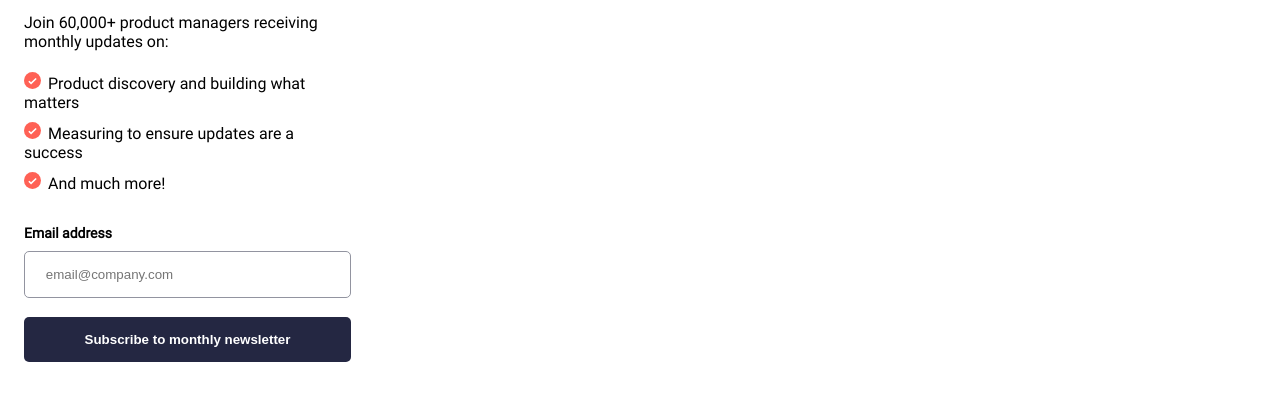
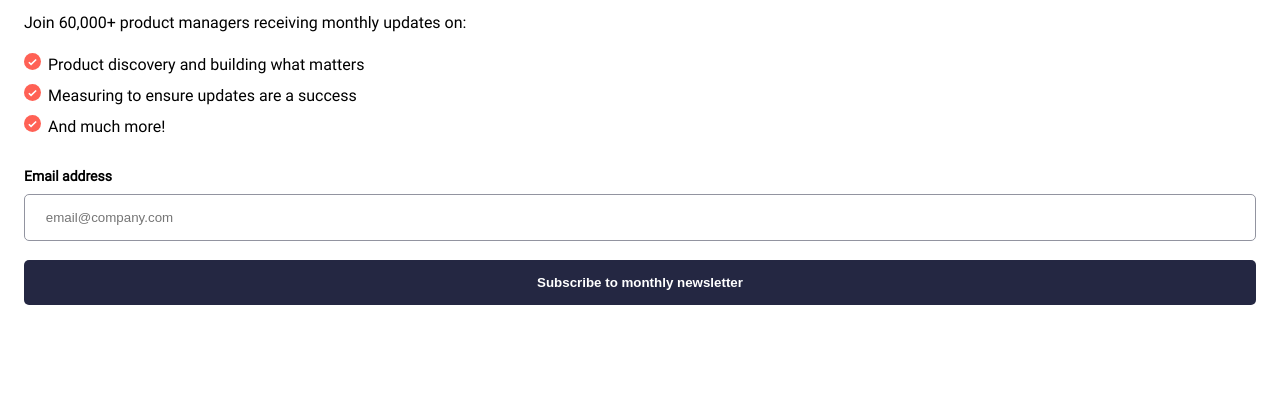
Before and after one commit to Cleve-keem/newsletter, a plain HTML site: page index.html in a window 1280 px wide. Shown: the part 362-762 px from the top of the page. Drawn offline with Linux system fonts and the light colour scheme.

Commit message:
updating css

```diff
--- a/style.css
+++ b/style.css
@@ -21,7 +21,7 @@
     --White: hsl(0, 0%, 100%);
 }
 body{
-    max-width: 375px;
+    min-width: 375px;
     display: flex;
     justify-content: center;
     align-items: center;
```
